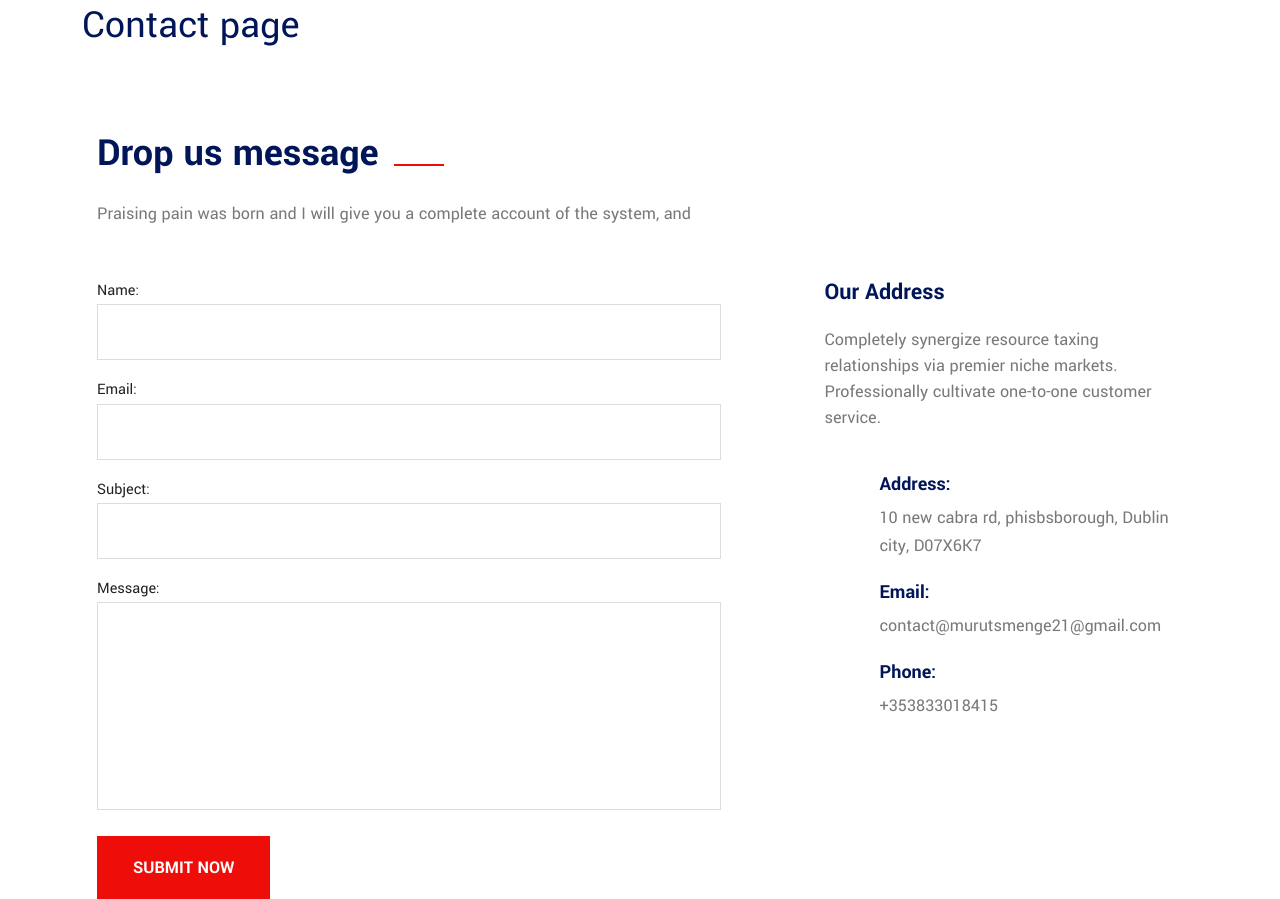
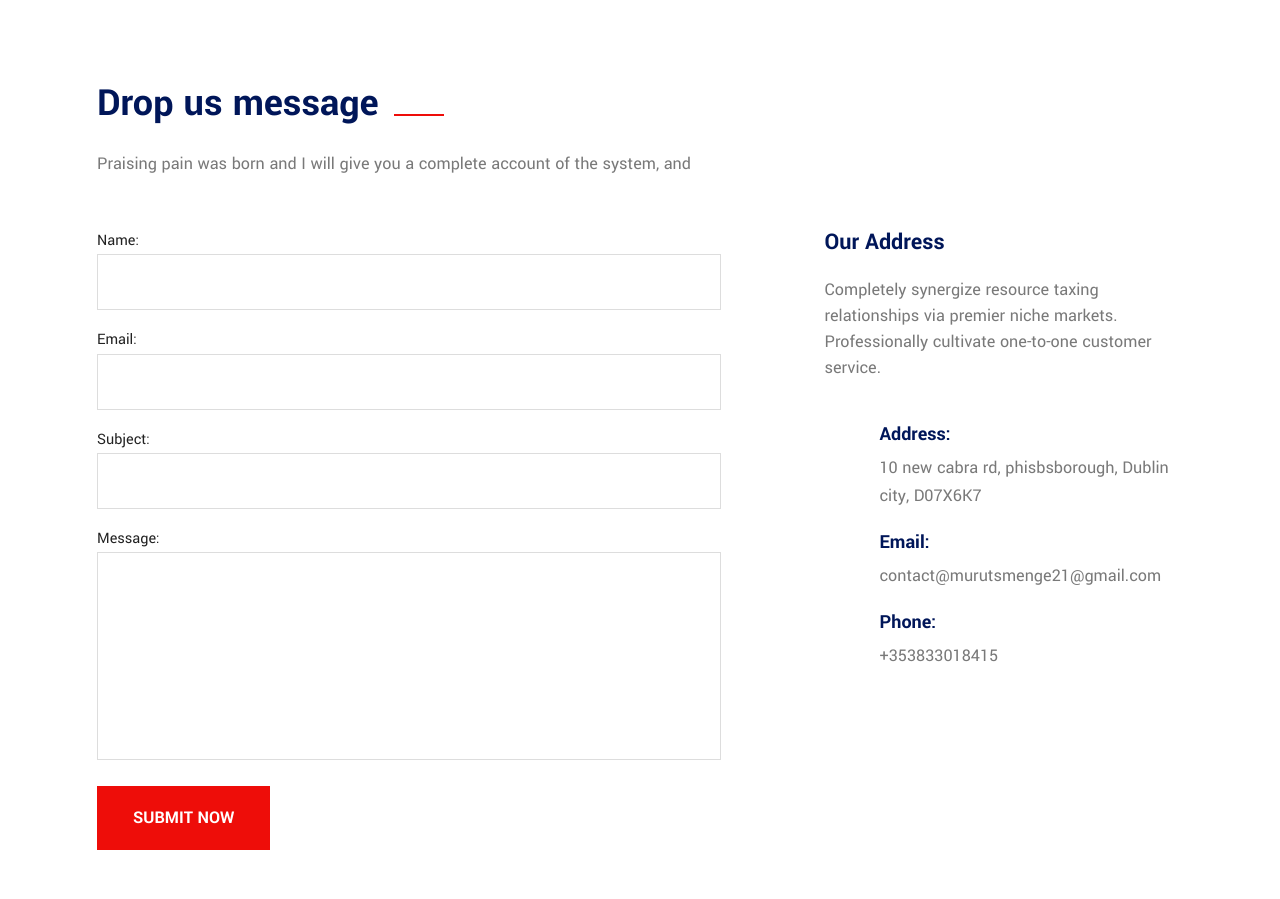
Before and after one commit to murutsgebretsadik12/final_project, a Django app: page /contact in a window 1280 px wide. Shown: the part 177-1076 px from the top of the page. Run offline with Django 5.2, Linux system fonts and the light colour scheme; some libraries are stand-ins or nearby versions.

```diff
--- a/vehicle/templates/vehicle/contact.html
+++ b/vehicle/templates/vehicle/contact.html
@@ -89,7 +89,7 @@
         }
     </style>
 </head>
-     <h1>Contact page</h1>
+
       <!--Contact Section-->
     <section class="contact-section">
         <div class="auto-container">
--- a/vehicle/urls.py
+++ b/vehicle/urls.py
@@ -9,7 +9,7 @@ urlpatterns = [
     path('about', views.about, name='vehicleabout'),
     path('services', views.services, name='vehicleservices'),
     path('contact', views.contact_view, name='vehiclecontact'),
-    path('contact/success/', views.contact_success_view, name='contact_success'),
+    # path('contact/success/', views.contact_success_view, name='contact_success'),
 
     # Login views
     path('mechaniclogin', LoginView.as_view(template_name='vehicle/mechaniclogin.html'), name='mechaniclogin'),
@@ -28,9 +28,7 @@ urlpatterns = [
     path('customersignup', views.customer_signup_view, name='customersignup'),
 
     # Login and logout views
-    # path('login', unified_login_view, name='unified-login'),
     path('login', LoginView.as_view(template_name='vehicle/home.html'), name='login'),
-    # path('logout/', LogoutView.as_view(template_name='vehicle/home.html'), name='logout'),
     path('logout', LogoutView.as_view(template_name='vehicle/index.html'), name='logout'),
 
     # After login view
```
Also changed, not shown: vehicle/views.py (line endings or trailing spaces), 3 other files.
